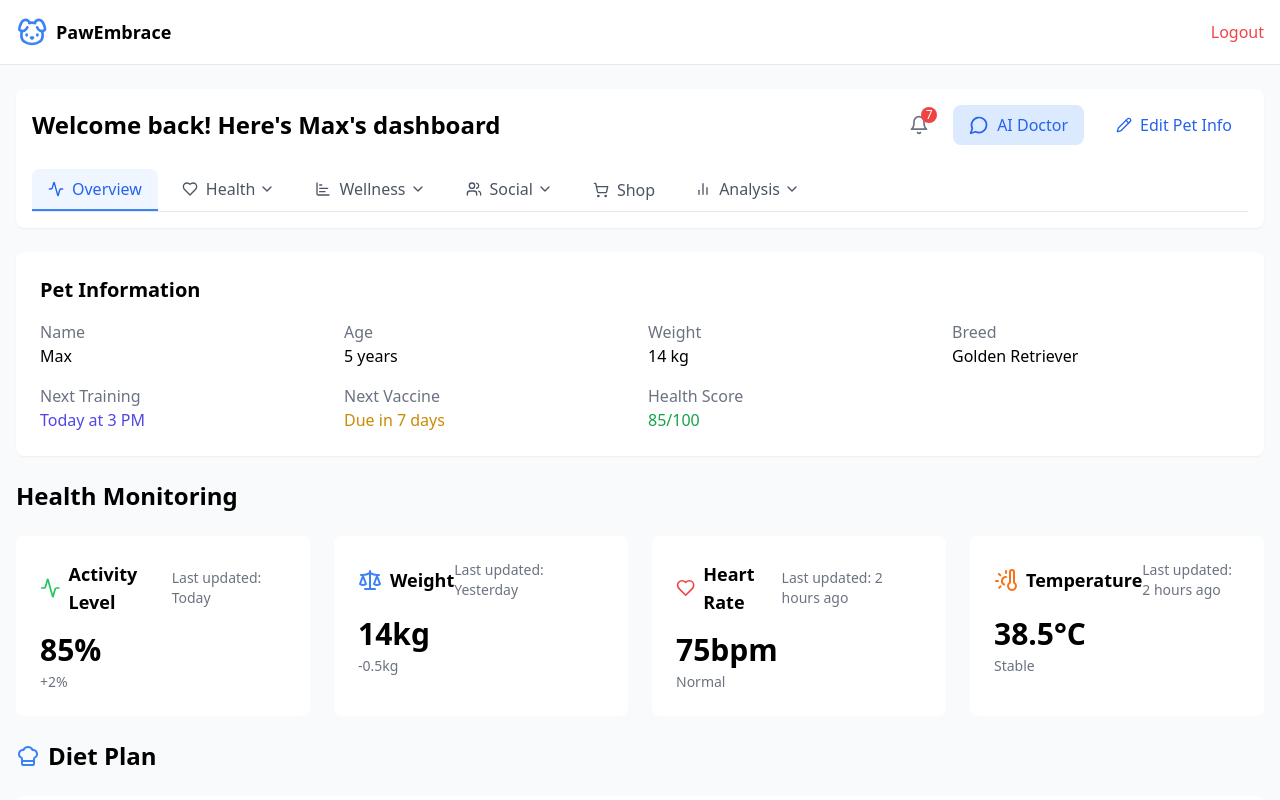
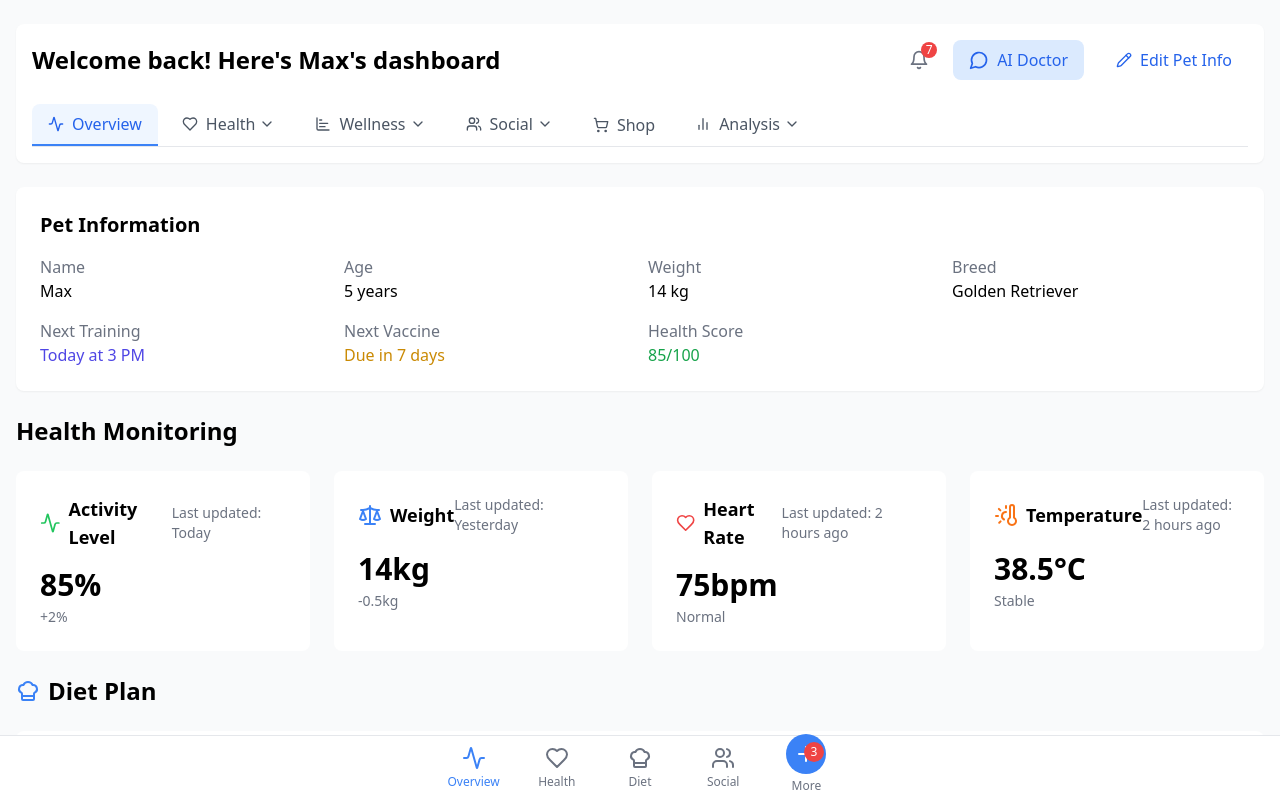
Before and after one commit to Lufei1133/pet-food-app, a React (Create React App) app: page / in a window 1280 px wide. Both pictures are taken after typing "name@example.com", "Sample123" into the empty fields and a click on the button "Sign in". Shown: the top 800 px of the page. Built offline with nearby package versions, Linux system fonts and the light colour scheme.

Commit message:
重新设计底部导航栏，使其更好地适配手机显示。我们会移除顶部导航栏，让底部导航栏承担主要的导航功能。

```diff
--- a/src/App.js
+++ b/src/App.js
@@ -1,12 +1,20 @@
 import React, { useState } from 'react';
+import BottomNavigation from './components/navigation/BottomNavigation';
+import HealthDashboard from './components/health/HealthDashboard';
+import DietRecommendation from './components/diet/DietRecommendation';
+import ExercisePlan from './components/exercise/ExercisePlan';
+import PetSocial from './components/Social/Social';
+import AiDoctor from './components/health/AiDoctor';
+import PetInfoForm from './components/PetInfoForm';
 import Login from './components/Auth/Login';
-import Navigation from './components/health/Navigation';
-import HealthDashboard from './components/health/HealthDashboard';
-import PetInfoForm from './components/PetInfoForm';  // 更新导入路径
 
 function App() {
+  // 用户和宠物信息状态
   const [user, setUser] = useState(null);
   const [showEditForm, setShowEditForm] = useState(false);
+  const [showAiChat, setShowAiChat] = useState(false);
+  const [activeTab, setActiveTab] = useState('overview');
+
   const [petInfo, setPetInfo] = useState({
     name: 'Max',
     type: 'dog',
@@ -17,34 +25,68 @@ function App() {
     healthIssues: ['Joint problems']
   });
 
-  const handleEdit = () => {
-    setShowEditForm(true);
-  };
-
-  const handleSavePetInfo = (newPetInfo) => {
-    setPetInfo(newPetInfo);
-    setShowEditForm(false);
-  };
-
+  // 如果用户未登录，显示登录页面
   if (!user) {
     return <Login onLogin={setUser} />;
   }
 
+  // 渲染主要内容
+  const renderContent = () => {
+    switch (activeTab) {
+      case 'overview':
+      case 'health':
+        return (
+            <HealthDashboard
+                petInfo={petInfo}
+                onEdit={() => setShowEditForm(true)}
+            />
+        );
+      case 'diet':
+        return <DietRecommendation petInfo={petInfo} />;
+      case 'social':
+        return <PetSocial petInfo={petInfo} />;
+      default:
+        return <HealthDashboard petInfo={petInfo} />;
+    }
+  };
+
   return (
       <div className="min-h-screen bg-gray-50">
-      <Navigation onLogout={() => setUser(null)} />
+        {/* 主要内容区域 */}
+        <div className="pb-16"> {/* 为底部导航预留空间 */}
+          {/* AI医生聊天界面 */}
+          {showAiChat && (
+              <div className="mb-6">
+                <AiDoctor
+                    petInfo={petInfo}
+                    onClose={() => setShowAiChat(false)}
+                />
+              </div>
+          )}
+
+          {/* 主要内容 */}
           {showEditForm ? (
               <PetInfoForm
                   petInfo={petInfo}
-          onSubmit={handleSavePetInfo}
+                  onSubmit={(newPetInfo) => {
+                    setPetInfo(newPetInfo);
+                    setShowEditForm(false);
+                  }}
                   onCancel={() => setShowEditForm(false)}
               />
           ) : (
-        <HealthDashboard
-          petInfo={petInfo}
-          onEdit={handleEdit}
+              renderContent()
+          )}
+        </div>
+
+        {/* 底部导航 */}
+        <BottomNavigation
+            currentTab={activeTab}
+            onChangeTab={setActiveTab}
+            onOpenChat={() => setShowAiChat(true)}
+            notifications={3}
+            onLogout={() => setUser(null)}
         />
-      )}
       </div>
   );
 }
--- /dev/null
+++ b/src/components/navigation/BottomNavigation.js
@@ -0,0 +1,118 @@
+import React, { useState } from 'react';
+import {
+    Activity, Heart, ChefHat, Users, Settings,
+    MessageCircle, Bell, Plus
+} from 'lucide-react';
+
+const BottomNavigation = ({ currentTab, onChangeTab, onOpenChat, notifications = 0 }) => {
+    const [showMore, setShowMore] = useState(false);
+
+    const mainTabs = [
+        { id: 'overview', name: 'Overview', icon: Activity },
+        { id: 'health', name: 'Health', icon: Heart },
+        { id: 'diet', name: 'Diet', icon: ChefHat },
+        { id: 'social', name: 'Social', icon: Users }
+    ];
+
+    const moreActions = [
+        { id: 'chat', name: 'AI Chat', icon: MessageCircle, action: onOpenChat },
+        { id: 'settings', name: 'Settings', icon: Settings }
+    ];
+
+    return (
+        <>
+            {/* 固定在底部的主导航 */}
+            <div className="fixed bottom-0 left-0 right-0 bg-white border-t border-gray-200 pb-safe">
+                <div className="max-w-md mx-auto px-4 h-16">
+                    <div className="flex items-center justify-around h-full">
+                        {mainTabs.map(tab => (
+                            <button
+                                key={tab.id}
+                                onClick={() => onChangeTab(tab.id)}
+                                className="flex flex-col items-center justify-center flex-1"
+                            >
+                                <tab.icon
+                                    className={`w-6 h-6 mb-1 ${
+                                        currentTab === tab.id
+                                            ? 'text-blue-500'
+                                            : 'text-gray-500'
+                                    }`}
+                                />
+                                <span className={`text-xs ${
+                                    currentTab === tab.id
+                                        ? 'text-blue-500 font-medium'
+                                        : 'text-gray-500'
+                                }`}>
+                  {tab.name}
+                </span>
+                            </button>
+                        ))}
+
+                        {/* 快速操作按钮 */}
+                        <button
+                            onClick={() => setShowMore(!showMore)}
+                            className="flex flex-col items-center justify-center flex-1 relative"
+                        >
+                            <div className="w-10 h-10 bg-blue-500 rounded-full flex items-center justify-center -mt-2">
+                                <Plus className="w-6 h-6 text-white" />
+                            </div>
+                            <span className="text-xs text-gray-500 mt-1">More</span>
+
+                            {notifications > 0 && (
+                                <span className="absolute top-0 right-6 bg-red-500 text-white text-xs rounded-full w-5 h-5 flex items-center justify-center">
+                  {notifications}
+                </span>
+                            )}
+                        </button>
+                    </div>
+                </div>
+            </div>
+
+            {/* 更多操作的弹出菜单 */}
+            {showMore && (
+                <div className="fixed inset-0 bg-black bg-opacity-50 flex items-end justify-center pb-20">
+                    <div className="bg-white w-full max-w-md rounded-t-xl p-4">
+                        <div className="flex justify-between items-center mb-4">
+                            <h3 className="text-lg font-semibold">Quick Actions</h3>
+                            <button
+                                onClick={() => setShowMore(false)}
+                                className="p-2 hover:bg-gray-100 rounded-full"
+                            >
+                                <Plus className="w-6 h-6 transform rotate-45" />
+                            </button>
+                        </div>
+
+                        <div className="grid grid-cols-4 gap-4">
+                            {moreActions.map(action => (
+                                <button
+                                    key={action.id}
+                                    onClick={() => {
+                                        if (action.action) action.action();
+                                        setShowMore(false);
+                                    }}
+                                    className="flex flex-col items-center p-4 hover:bg-gray-50 rounded-xl"
+                                >
+                                    <action.icon className="w-6 h-6 text-gray-600 mb-2" />
+                                    <span className="text-sm text-gray-600">{action.name}</span>
+                                </button>
+                            ))}
+                        </div>
+
+                        {notifications > 0 && (
+                            <div className="mt-4 p-4 bg-blue-50 rounded-lg">
+                                <div className="flex items-center">
+                                    <Bell className="w-5 h-5 text-blue-500 mr-2" />
+                                    <span className="text-sm text-blue-700">
+                    You have {notifications} new notifications
+                  </span>
+                                </div>
+                            </div>
+                        )}
+                    </div>
+                </div>
+            )}
+        </>
+    );
+};
+
+export default BottomNavigation;
```
Lines whose indentation alone changed are shown as unchanged.
